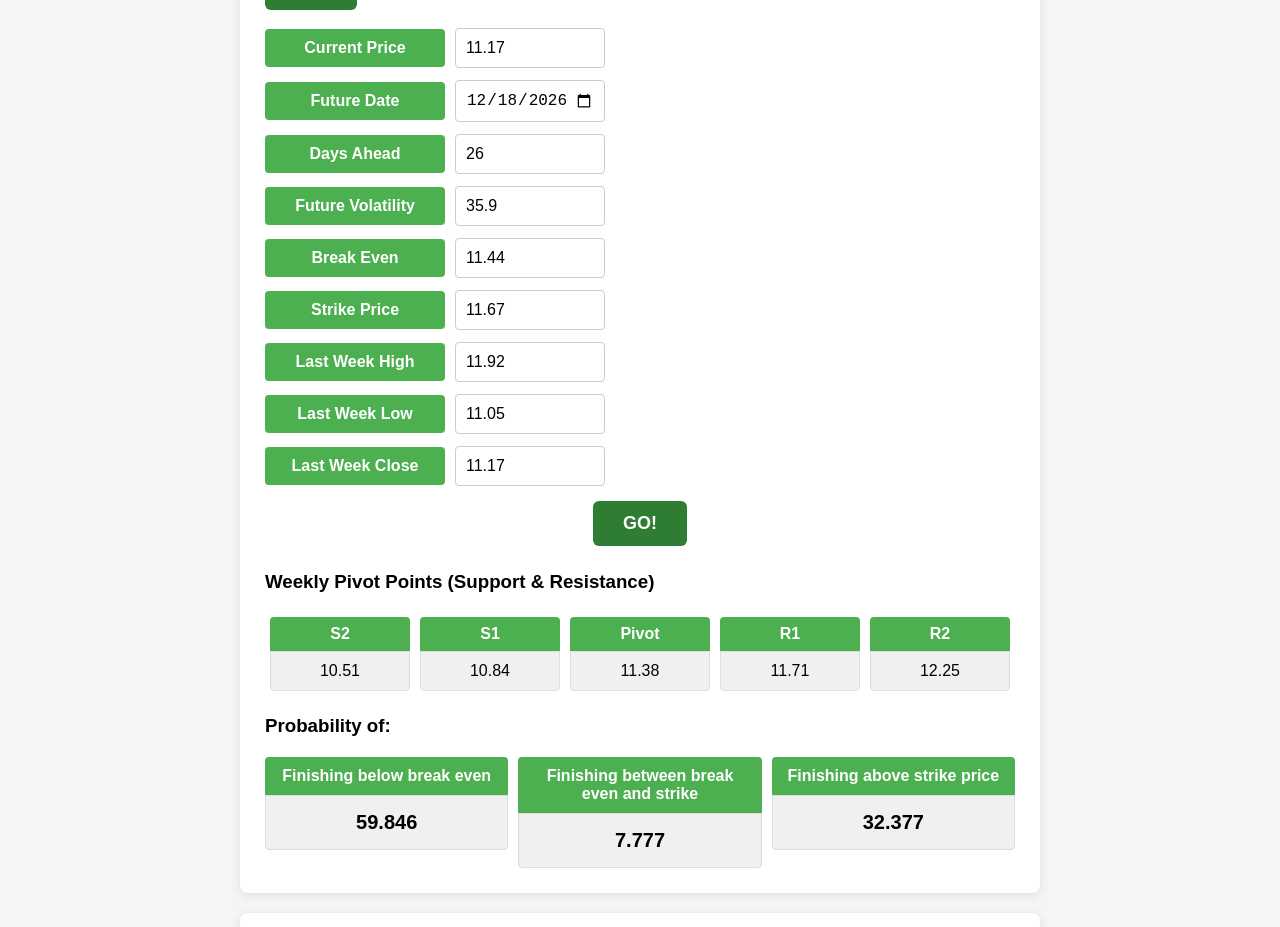
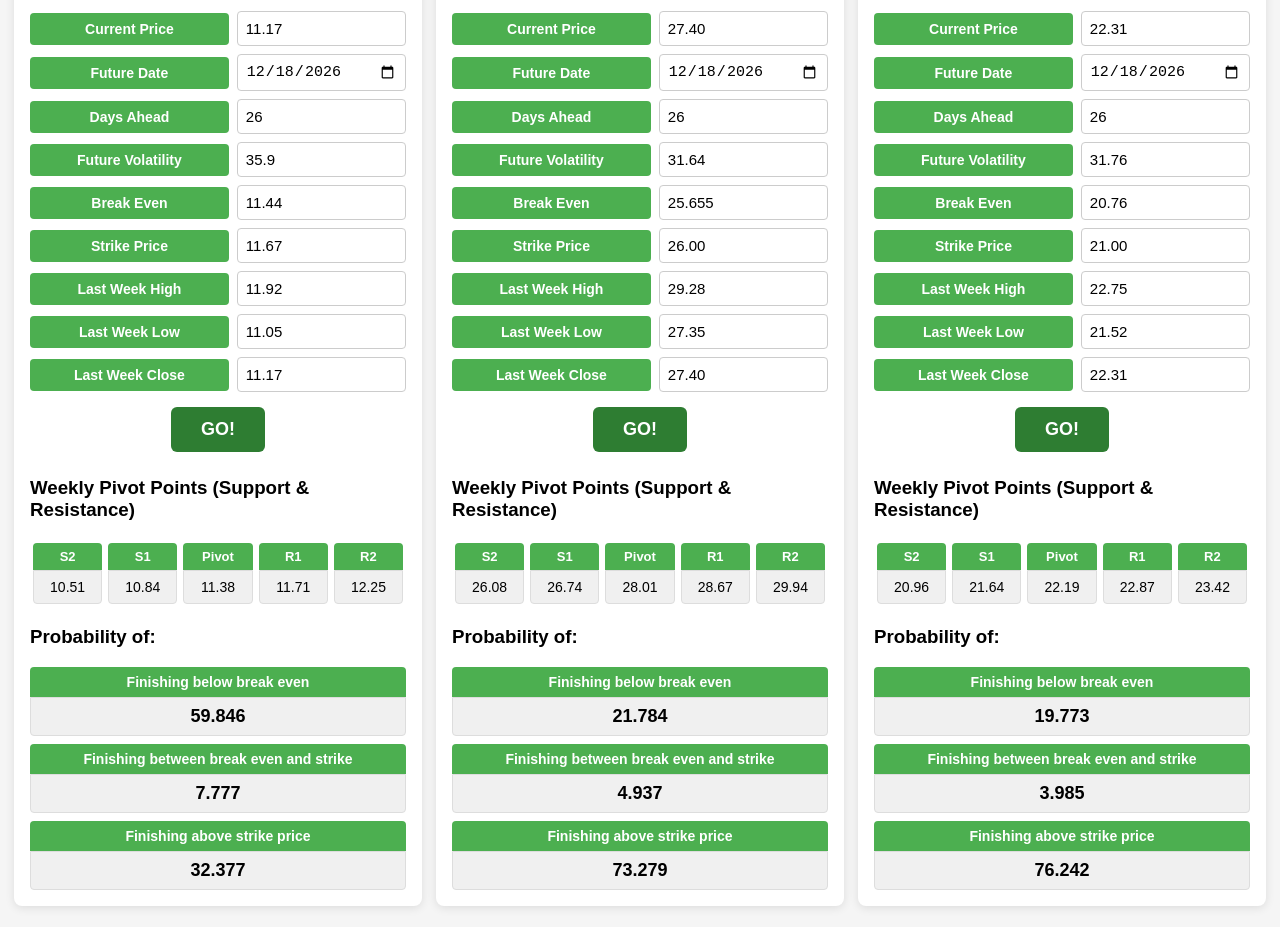
Before and after one commit to webguy125/probcalc, a plain HTML site: page index.html in a window 1280 px wide. Shown: the part 217-1144 px from the top of the page. Drawn offline with Linux system fonts and the light colour scheme.

Commit message:
Full-width three-column layout

```diff
--- a/index.html
+++ b/index.html
@@ -5,31 +5,34 @@
 <meta name="viewport" content="width=device-width, initial-scale=1.0">
 <title>Options Probability Calculator</title>
 <style>
-body { font-family: Arial, Helvetica, sans-serif; max-width: 800px; margin: 30px auto; padding: 20px; background: #f5f5f5; }
+body { font-family: Arial, Helvetica, sans-serif; margin: 0; padding: 14px; background: #f5f5f5; box-sizing: border-box; display: grid; grid-template-columns: repeat(3, minmax(0, 1fr)); gap: 14px; align-items: start; }
+h1, .page-sub, .note { grid-column: 1 / -1; }
 h1 { text-align: center; color: #2e7d32; margin-bottom: 8px; }
 .page-sub { text-align: center; color: #555; margin: 0 0 20px; }
-.container { background: white; padding: 25px; border-radius: 8px; box-shadow: 0 2px 10px rgba(0,0,0,0.1); margin-bottom: 20px; position: relative; }
+.container { background: white; padding: 16px; margin-bottom: 0 !important; border-radius: 8px; box-shadow: 0 2px 10px rgba(0,0,0,0.1); margin-bottom: 20px; position: relative; }
 .card-header { display: flex; align-items: flex-start; justify-content: flex-start; gap: 14px; margin-bottom: 18px; }
 .ticker { background: #2e7d32; color: white; font-weight: bold; font-size: 28px; line-height: 1; padding: 10px 14px; border-radius: 6px; letter-spacing: 1px; min-width: 64px; text-align: center; }
 .card-title { display: flex; flex-direction: column; justify-content: center; min-height: 48px; }
 .card-title .subtitle { color: #555; margin: 0; font-size: 16px; }
-.row { display: flex; align-items: center; margin-bottom: 12px; gap: 10px; }
-label { background: #4caf50; color: white; padding: 10px 15px; min-width: 180px; text-align: center; border-radius: 4px; font-weight: bold; box-sizing: border-box; }
-input[type="number"], input[type="date"] { padding: 10px; font-size: 16px; border: 1px solid #ccc; border-radius: 4px; width: 150px; box-sizing: border-box; }
+.row { display: flex; align-items: center; margin-bottom: 8px; gap: 8px; }
+label { background: #4caf50; color: white; padding: 8px 8px; flex: 1; min-width: 0; font-size: 14px; text-align: center; border-radius: 4px; font-weight: bold; box-sizing: border-box; }
+input[type="number"], input[type="date"] { padding: 8px; font-size: 15px; border: 1px solid #ccc; border-radius: 4px; width: 45%; box-sizing: border-box; }
 button { background: #2e7d32; color: white; border: none; padding: 12px 30px; font-size: 18px; font-weight: bold; border-radius: 6px; cursor: pointer; margin: 15px auto; display: block; }
 button:hover { background: #1b5e20; }
 .results { margin-top: 25px; }
 .sd-table { display: flex; justify-content: space-between; margin: 15px 0; flex-wrap: wrap; }
-.sd-cell { text-align: center; min-width: 90px; margin: 5px; flex: 1; }
-.sd-header { background: #4caf50; color: white; padding: 8px; font-weight: bold; border-radius: 4px 4px 0 0; }
-.sd-value { background: #f0f0f0; padding: 10px; border: 1px solid #ddd; border-radius: 0 0 4px 4px; font-size: 16px; }
-.prob-row { display: flex; justify-content: space-between; gap: 10px; margin-top: 20px; flex-wrap: wrap; }
-.prob-box { flex: 1; min-width: 180px; text-align: center; }
-.prob-header { background: #4caf50; color: white; padding: 10px; font-weight: bold; border-radius: 4px 4px 0 0; }
-.prob-value { background: #f0f0f0; padding: 15px; border: 1px solid #ddd; border-radius: 0 0 4px 4px; font-size: 20px; font-weight: bold; }
+.sd-cell { text-align: center; min-width: 0; margin: 3px; flex: 1; }
+.sd-header { background: #4caf50; color: white; padding: 6px 2px; font-size: 13px; font-weight: bold; border-radius: 4px 4px 0 0; }
+.sd-value { background: #f0f0f0; padding: 8px 2px; font-size: 14px !important; border: 1px solid #ddd; border-radius: 0 0 4px 4px; font-size: 16px; }
+.prob-row { display: flex; flex-direction: column; gap: 8px; margin-top: 12px; }
+.prob-box { text-align: center; }
+.prob-header { background: #4caf50; color: white; padding: 7px; font-size: 14px; font-weight: bold; border-radius: 4px 4px 0 0; }
+.prob-value { background: #f0f0f0; padding: 8px; font-size: 18px !important; border: 1px solid #ddd; border-radius: 0 0 4px 4px; font-size: 20px; font-weight: bold; }
 .note { font-size: 12px; color: #666; text-align: center; margin-top: 10px; margin-bottom: 10px; }
+@media (max-width: 900px) {
+  body { grid-template-columns: 1fr; padding: 10px; }
+}
 @media (max-width: 640px) {
-  body { margin: 10px auto; padding: 12px; }
   .container { padding: 16px; }
   .ticker { font-size: 24px; padding: 8px 12px; min-width: 56px; }
   .row { flex-direction: column; align-items: stretch; gap: 6px; }
```
